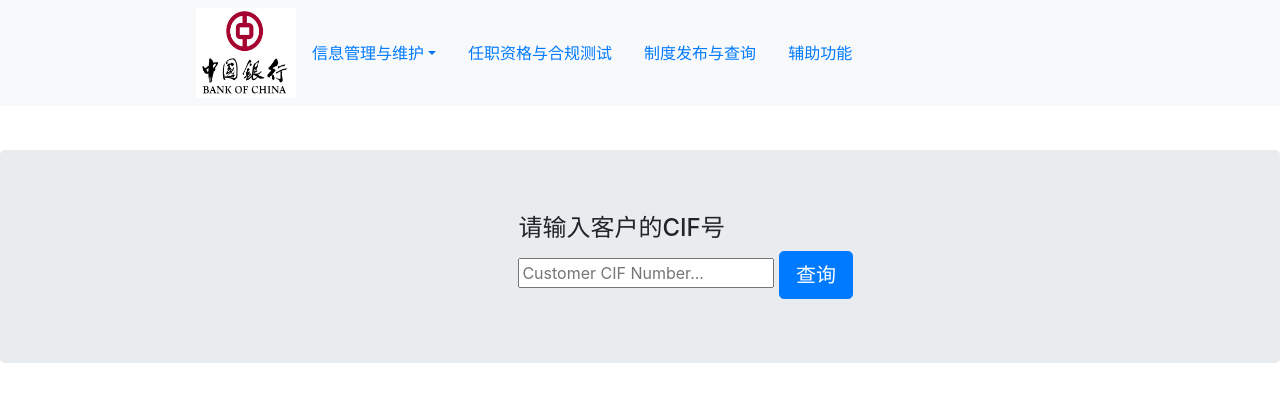
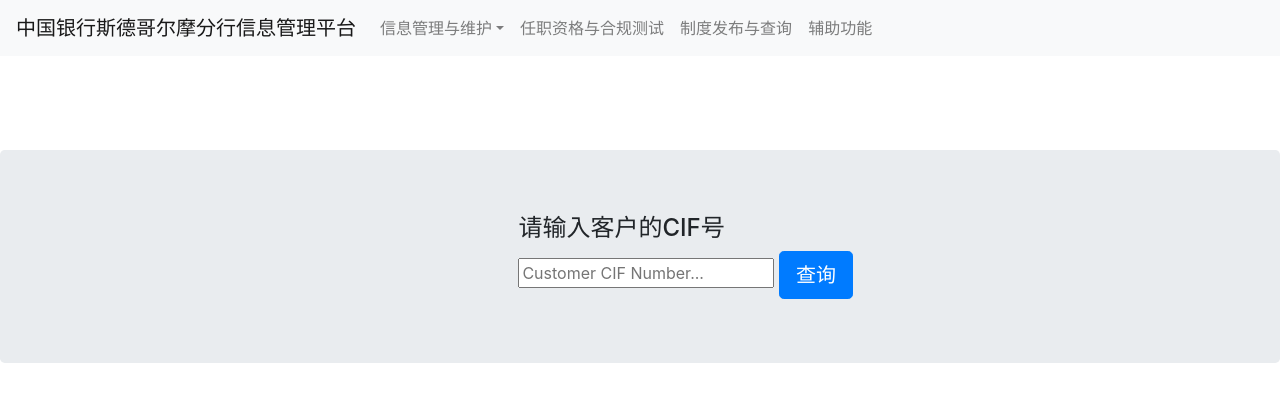
Before and after one commit to esuwxzn/flaskApp, a Flask app: page /customer in a window 1280 px wide. Shown: the top 402 px of the page. Run offline with Flask 2, Linux system fonts and the light colour scheme; some libraries are stand-ins or nearby versions.

Commit message:
Modify narbar template

```diff
--- a/templates/includes/_navbar.html
+++ b/templates/includes/_navbar.html
@@ -1,32 +1,26 @@
-<nav class="navbar navbar-expand-md navbar-dark bg-light fixed-top">
-      <!-- <a class="navbar-brand" style="color: black" href="/"><h3>斯德哥尔摩分行内部控制与信息管理平台</h3></a> -->
-      <img src="{{url_for('.static',_external=True,filename='images/boclogo.png')}}" alt="BOC Logo" class="img-rounded" style="width: 100px; height: 90px; margin-left: 180px;">
+<nav class="navbar navbar-expand-md navbar-light bg-light fixed-top">
+  <a class="navbar-brand" href="/home">中国银行斯德哥尔摩分行信息管理平台</a>
   <button class="navbar-toggler" type="button" data-toggle="collapse" data-target="#navbarsExampleDefault" aria-controls="navbarsExampleDefault" aria-expanded="false" aria-label="Toggle navigation">
     <span class="navbar-toggler-icon"></span>
   </button>
 
   <div class="collapse navbar-collapse" id="navbarsExampleDefault">
-
-       <ul class="nav nav-pills">
+    <ul class="navbar-nav mr-auto">
 
       <li class="nav-item dropdown">
-            <a class="nav-link dropdown-toggle" data-toggle="dropdown" href="#" role="button" aria-haspopup="true" aria-expanded="  ">信息管理与维护</a>
-            <div class="dropdown-menu">
-              <a class="dropdown-item" href="customer">客户信息管理</a>
-              <a class="dropdown-item" href="transaction">交易信息管理</a>
-              <a class="dropdown-item" href="loan">存/贷款管理</a>
+        <a class="nav-link dropdown-toggle" href="http://example.com/" id="dropdown01" data-toggle="dropdown" aria-haspopup="true" aria-expanded="false">信息管理与维护</a>
+        <div class="dropdown-menu" aria-labelledby="dropdown01">
+          <a class="dropdown-item" href="#">客户信息管理</a>
+          <a class="dropdown-item" href="#">交易信息管理</a>
+          <a class="dropdown-item" href="#">存/贷款管理</a>
           <a class="dropdown-item" href="#">流动性管理</a>
           <a class="dropdown-item" href="#">预算统计与管理</a>
           <a class="dropdown-item" href="#">员工绩效管理</a>
-
-<!--               <div class="dropdown-divider"></div>
-              <a class="dropdown-item" href="#">Separated link</a>
- -->
         </div>
       </li>
 
       <li class="nav-item">
-            <a class="nav-link" href="#">任职资格与合规测试</a>
+        <a class="nav-link" href="#">任职资格与合规测试<span class="sr-only">(current)</span></a>
       </li>
 
       <li class="nav-item">
@@ -38,12 +32,9 @@
       </li>
 
     </ul>
-
-
-
-<!--         <form class="form-inline my-2 my-lg-0">
-          <input class="form-control mr-sm-2 " type="text" placeholder="Search" aria-label="Search">
+<!--     <form class="form-inline my-2 my-lg-0">
+      <input class="form-control mr-sm-2" type="text" placeholder="Search" aria-label="Search">
       <button class="btn btn-outline-success my-2 my-sm-0" type="submit">Search</button>
-        </form>
- -->      </div>
+    </form> -->
+  </div>
 </nav>
```
Lines whose indentation alone changed are shown as unchanged.
